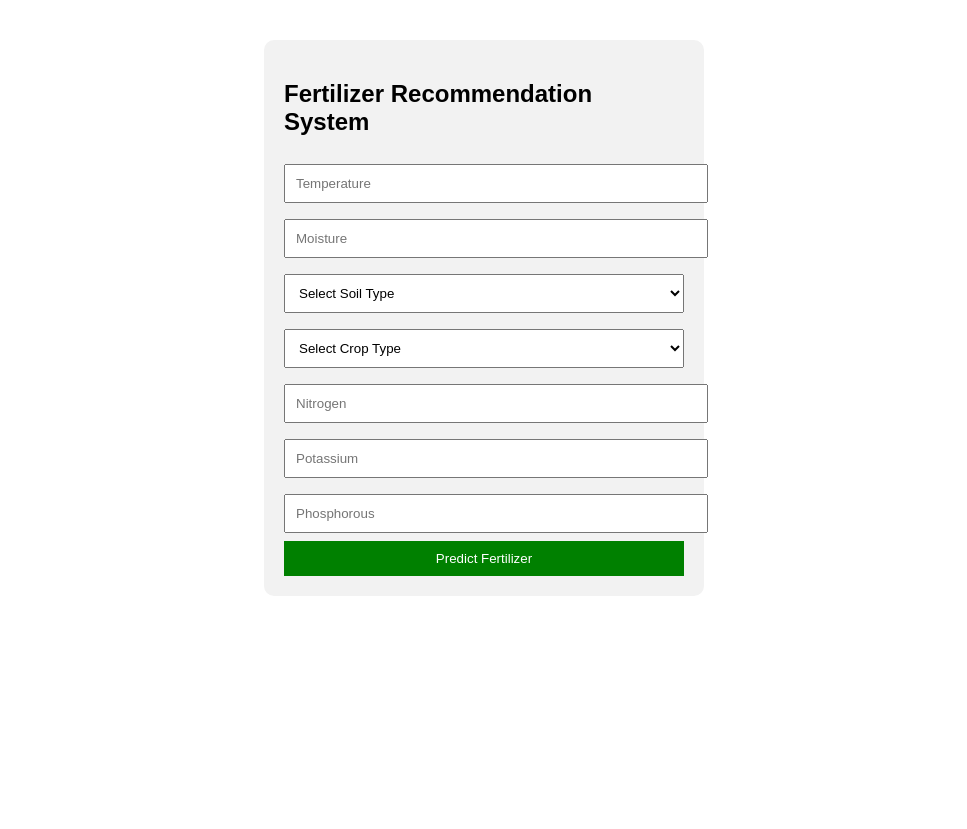
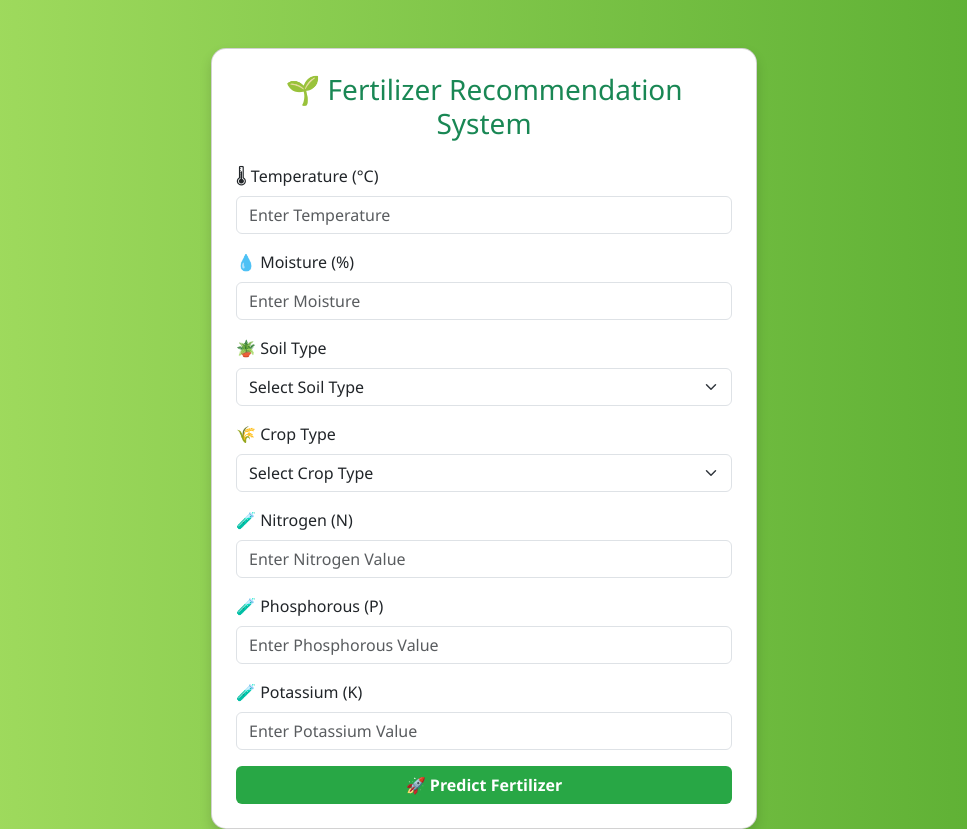
Before and after one commit to narendravarma2004/fertilizer-recommender, a Flask app: page / in a window 1280 px wide. Shown: the whole page, without its empty margins (156-1123 px from the left). Before the commit the page ends 596 px from the top, so only its background shows below. Run offline with Flask 3, Linux system fonts and the light colour scheme; parts of the project's set-up code (start-up, migrations or seed data) failed here and were passed over.

Commit message:
Changed Index UI design

```diff
--- a/templates/index.html
+++ b/templates/index.html
@@ -1,47 +1,115 @@
 <!DOCTYPE html>
-<html>
+<html lang="en">
 <head>
+  <meta charset="UTF-8">
   <title>Fertilizer Recommendation</title>
+  <meta name="viewport" content="width=device-width, initial-scale=1">
+  <!-- Bootstrap CSS -->
+  <link href="https://cdn.jsdelivr.net/npm/bootstrap@5.3.3/dist/css/bootstrap.min.css" rel="stylesheet">
   <style>
-        body { font-family: Arial, sans-serif; margin: 40px; }
-        .container { width: 400px; margin: auto; padding: 20px; border-radius: 10px; background: #f2f2f2; }
-        input, select { width: 100%; padding: 10px; margin: 8px 0; }
-        button { background: green; color: white; padding: 10px; border: none; width: 100%; cursor: pointer; }
-        button:hover { background: darkgreen; }
-        .result { margin-top: 20px; font-weight: bold; color: blue; }
+    body {
+      background: linear-gradient(to right, #a8e063, #56ab2f);
+      font-family: 'Segoe UI', sans-serif;
+    }
+    .card {
+      border-radius: 15px;
+      box-shadow: 0px 6px 12px rgba(0,0,0,0.15);
+    }
+    .btn-custom {
+      background-color: #28a745;
+      color: white;
+      font-weight: bold;
+    }
+    .btn-custom:hover {
+      background-color: #218838;
+    }
+    .result-box {
+      margin-top: 20px;
+      padding: 15px;
+      border-radius: 10px;
+      font-weight: bold;
+      text-align: center;
+    }
+    .result-success {
+      background: #e9fbe9;
+      color: #155724;
+      border: 1px solid #c3e6cb;
+    }
   </style>
 </head>
 <body>
-    <div class="container">
-        <h2>Fertilizer Recommendation System</h2>
+  <div class="container mt-5">
+    <div class="row justify-content-center">
+      <div class="col-lg-6 col-md-8">
+        <div class="card p-4">
+          <h3 class="text-center text-success mb-4">🌱 Fertilizer Recommendation System</h3>
           <form method="POST" action="/predict">
-            <input type="number" step="0.1" name="temperature" placeholder="Temperature" required>
-            <input type="number" step="0.1" name="moisture" placeholder="Moisture" required>
+            <!-- Temperature -->
+            <div class="mb-3">
+              <label class="form-label">🌡 Temperature (°C)</label>
+              <input type="number" step="0.1" name="temperature" class="form-control" placeholder="Enter Temperature" required>
+            </div>
 
-            <select name="soil_type" required>
+            <!-- Moisture -->
+            <div class="mb-3">
+              <label class="form-label">💧 Moisture (%)</label>
+              <input type="number" step="0.1" name="moisture" class="form-control" placeholder="Enter Moisture" required>
+            </div>
+
+            <!-- Soil Type -->
+            <div class="mb-3">
+              <label class="form-label">🪴 Soil Type</label>
+              <select name="soil_type" class="form-select" required>
                 <option value="" disabled selected>Select Soil Type</option>
                 {% for soil in soil_types %}
                   <option value="{{ soil }}">{{ soil }}</option>
                 {% endfor %}
               </select>
+            </div>
 
-            <select name="crop_type" required>
+            <!-- Crop Type -->
+            <div class="mb-3">
+              <label class="form-label">🌾 Crop Type</label>
+              <select name="crop_type" class="form-select" required>
                 <option value="" disabled selected>Select Crop Type</option>
                 {% for crop in crop_types %}
                   <option value="{{ crop }}">{{ crop }}</option>
                 {% endfor %}
               </select>
+            </div>
 
-            <input type="number" step="0.1" name="nitrogen" placeholder="Nitrogen" required>
-            <input type="number" step="0.1" name="potassium" placeholder="Potassium" required>
-            <input type="number" step="0.1" name="phosphorous" placeholder="Phosphorous" required>
+            <!-- Nutrients -->
+            <div class="mb-3">
+              <label class="form-label">🧪 Nitrogen (N)</label>
+              <input type="number" step="0.1" name="nitrogen" class="form-control" placeholder="Enter Nitrogen Value" required>
+            </div>
+            <div class="mb-3">
+              <label class="form-label">🧪 Phosphorous (P)</label>
+              <input type="number" step="0.1" name="phosphorous" class="form-control" placeholder="Enter Phosphorous Value" required>
+            </div>
+            <div class="mb-3">
+              <label class="form-label">🧪 Potassium (K)</label>
+              <input type="number" step="0.1" name="potassium" class="form-control" placeholder="Enter Potassium Value" required>
+            </div>
 
-            <button type="submit">Predict Fertilizer</button>
+            <!-- Submit -->
+            <div class="d-grid">
+              <button type="submit" class="btn btn-custom">🚀 Predict Fertilizer</button>
+            </div>
           </form>
 
+          <!-- Result -->
           {% if result %}
-            <div class="result">{{ result }}</div>
+            <div class="result-box result-success mt-4">
+              🌿 Recommended Fertilizer: <span>{{ result }}</span>
+            </div>
           {% endif %}
         </div>
+      </div>
+    </div>
+  </div>
+
+  <!-- Bootstrap JS -->
+  <script src="https://cdn.jsdelivr.net/npm/bootstrap@5.3.3/dist/js/bootstrap.bundle.min.js"></script>
 </body>
 </html>
```
Also changed, not shown: 1 other file. Lines whose indentation alone changed are shown as unchanged.
